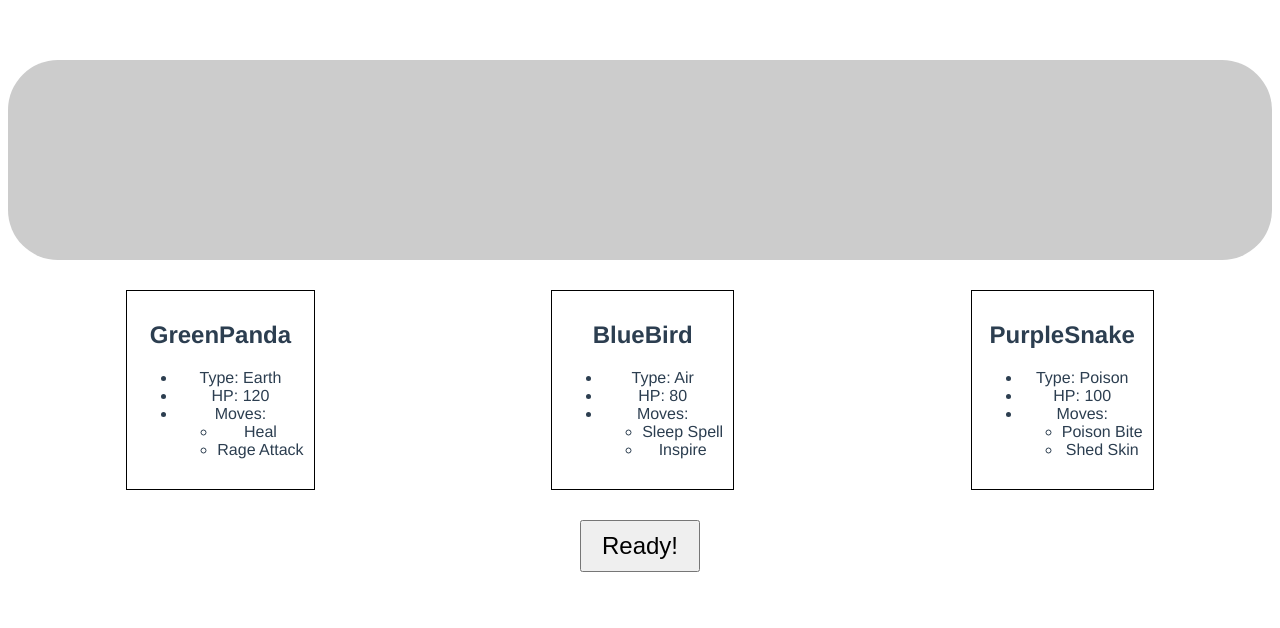
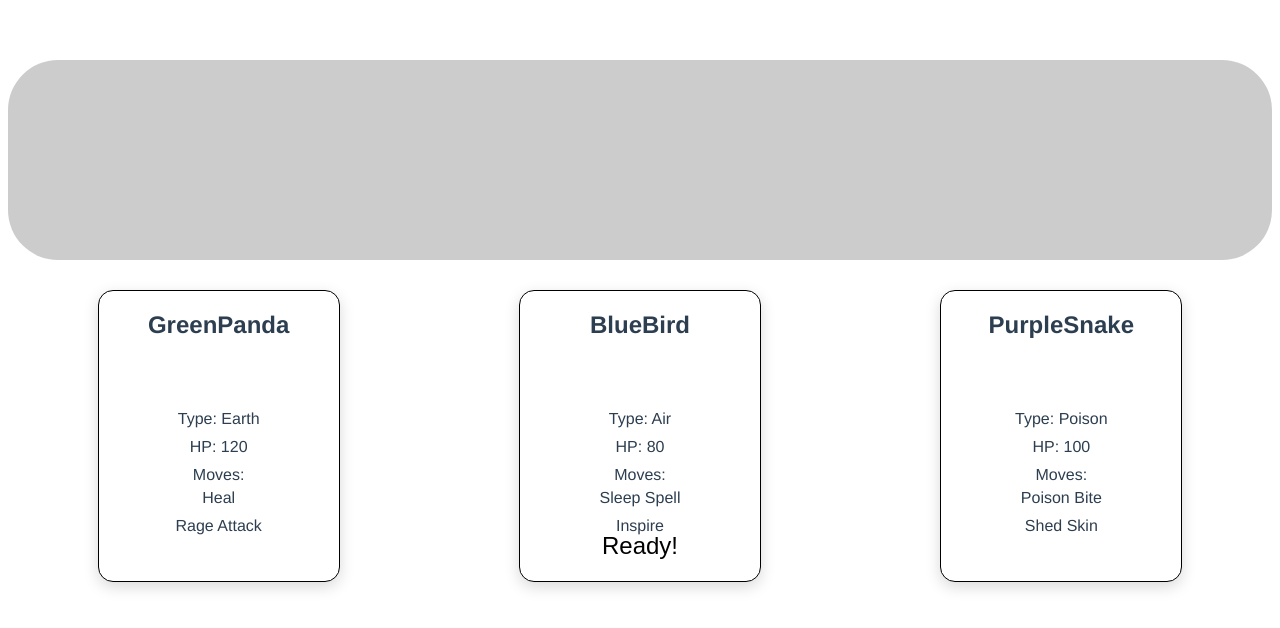
Before and after one commit to elpopes/mage-mash, a Vue app: page /selection in a window 1280 px wide. Shown: the top 628 px of the page. Built offline with nearby package versions, Linux system fonts and the light colour scheme; a web font is replaced by a local one.

Commit message:
styling of cards

```diff
--- a/src/components/CardClass.vue
+++ b/src/components/CardClass.vue
@@ -30,9 +30,36 @@
   }
   </script>
 
-  <style scoped>
-  .card {
-    border: 1px solid #000;
-    padding: 10px;
-  }
-  </style>
+    <style scoped>
+    .card {
+        border: 1px solid #000;
+        padding: 20px;
+        background-color: white;
+        border-radius: 15px;
+        box-shadow: 0px 5px 15px rgba(0, 0, 0, 0.15);
+        width: 200px;
+        height: 250px;
+        display: flex;
+        flex-direction: column;
+        justify-content: space-between;
+        transition: 0.3s;
+    }
+
+    .card:hover {
+        transform: scale(1.02);
+        box-shadow: 0px 5px 15px rgba(0, 0, 0, 0.3);
+    }
+
+    .card h2 {
+        margin-top: 0;
+    }
+
+    .card ul {
+        list-style-type: none;
+        padding: 0;
+    }
+
+    .card ul li {
+        padding: 5px 0;
+    }
+    </style>
```
